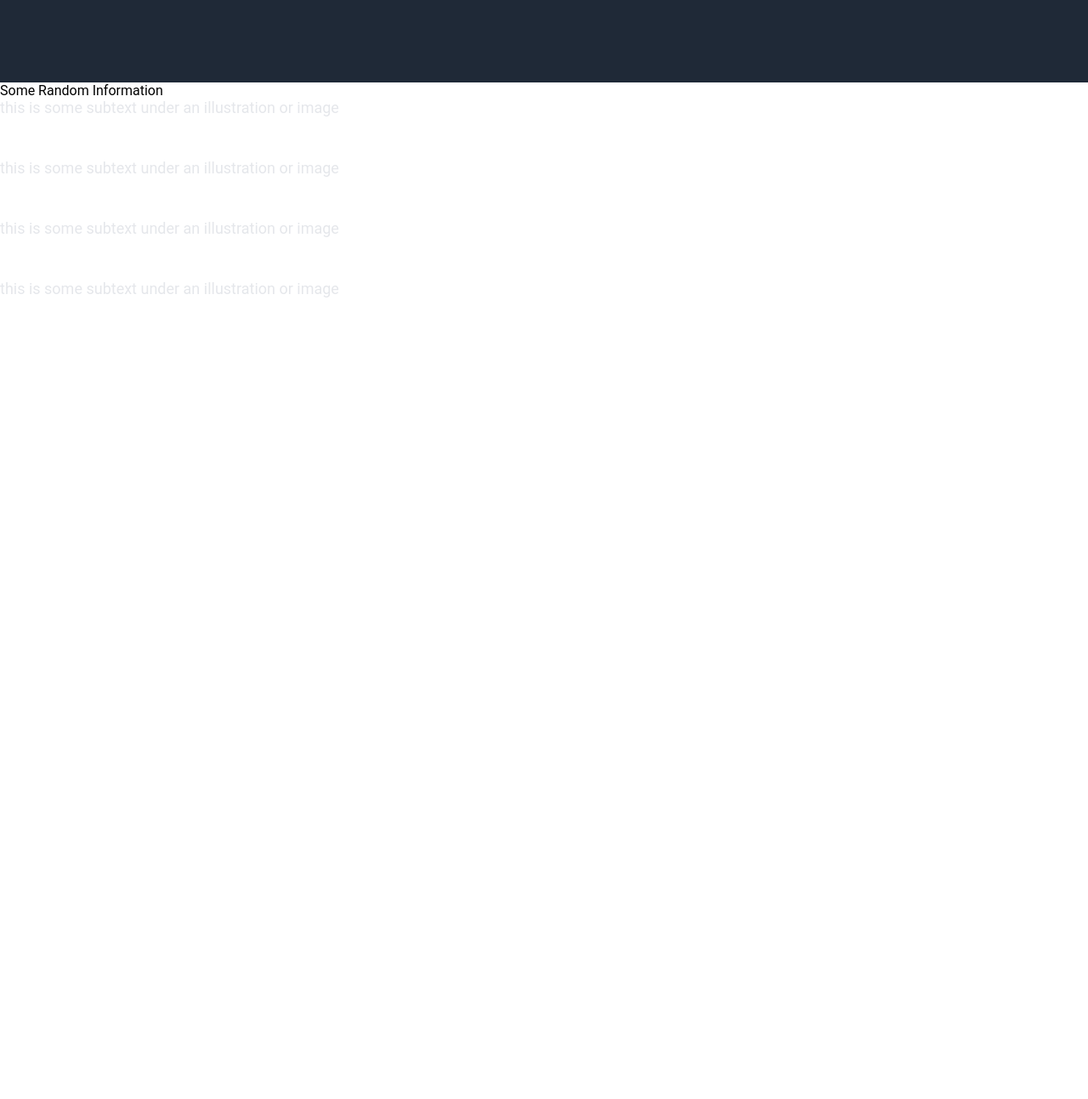
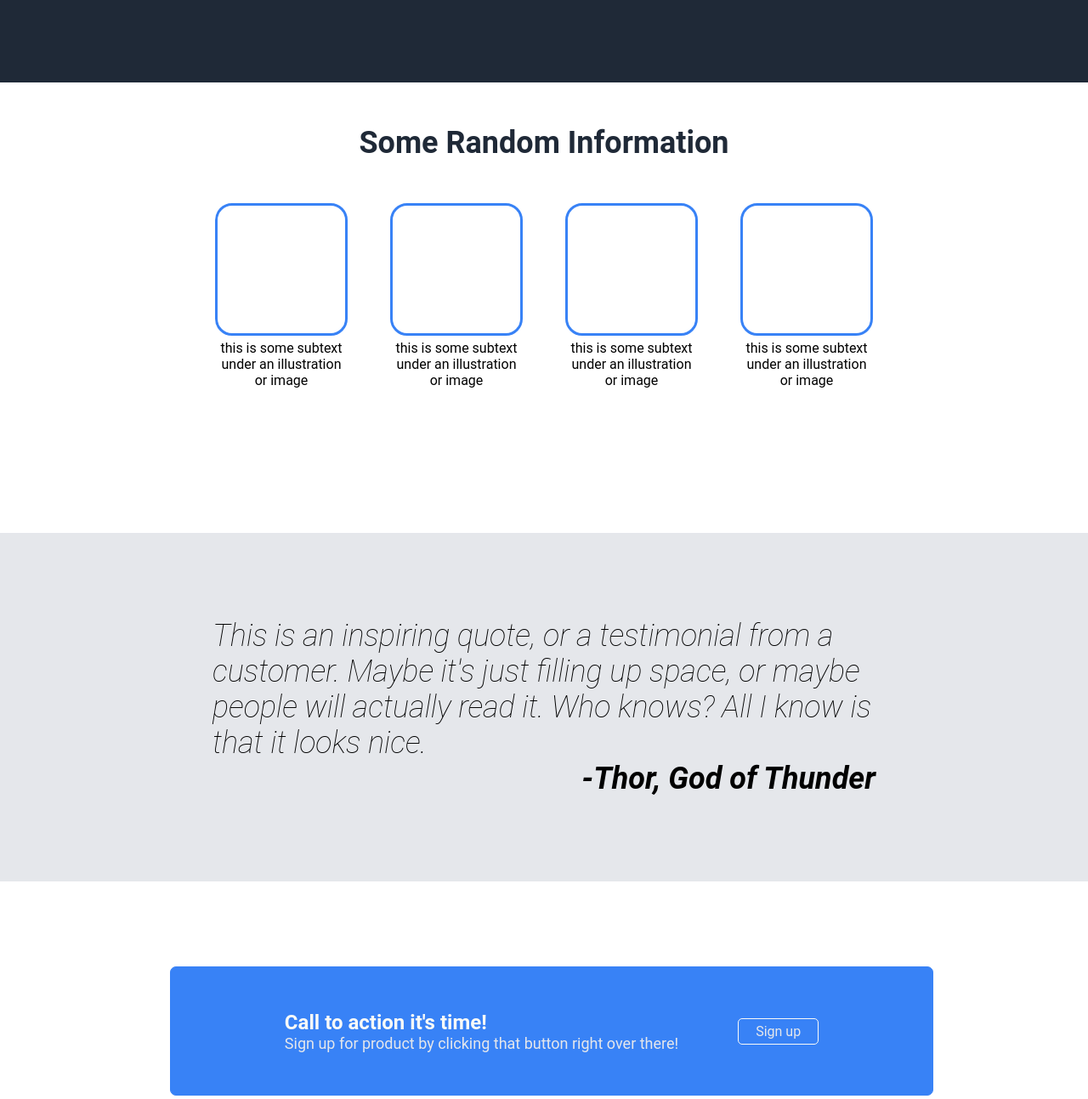
Before and after one commit to abfar481/TheOdinProject-Landing_Page, a plain HTML site: page index.html in a window 1280 px wide. Shown: the part 487-1780 px from the top of the page at 85% size. Before the commit the page ends 887 px from the top, so only its background shows below. Drawn offline with Linux system fonts and the light colour scheme.

Commit message:
adding card,quotes, and action

```diff
--- a/index.html
+++ b/index.html
@@ -41,30 +41,49 @@
     </div>
 
     <!-- Card -->
+
+    <div class="random-text">Some Random Information</div>
     <div class="container">
-        <div class="random-text">Some Random Information</div>
         <div class="card">
-            <div class="box">
-                <div class="text">this is some subtext under an illustration or image</div>
-            </div>
+            <div class="box"></div>
+            <div class="sub-text">this is some subtext under an illustration or image</div>
         </div>
+
         <div class="card">
-            <div class="box">
-                <div class="text">this is some subtext under an illustration or image</div>
-            </div>
+            <div class="box"></div>
+            <div class="sub-text">this is some subtext under an illustration or image</div>
         </div>
+
         <div class="card">
-            <div class="box">
-                <div class="text">this is some subtext under an illustration or image</div>
-            </div>
+            <div class="box"></div>
+            <div class="sub-text">this is some subtext under an illustration or image</div>
         </div>
+
         <div class="card">
-            <div class="box">
-                <div class="text">this is some subtext under an illustration or image</div>
-            </div>
+            <div class="box"></div>
+            <div class="sub-text">this is some subtext under an illustration or image</div>
         </div>
 
     </div>
+
+    <!-- Quotes -->
+    <div class="quotes-container">
+        <div class="quotes">
+            This is an inspiring quote, or a testimonial from a customer. Maybe it's just filling up space, or maybe
+            people will actually read it. Who knows? All I know is that it looks nice.</div>
+        <div class="quotes-sign">-Thor, God of Thunder</div>
+    </div>
 </body>
 
+<!-- Action -->
+<div class="action-container">
+    <div class="action-left">
+        <h3 class="action-header">Call to action it's time!</h3>
+        <p class="action-word">Sign up for product by clicking that button right over there!</p>
+    </div>
+    <div class="action-right">
+        <buttton class="action-button">Sign up</buttton>
+    </div>
+</div>
+
 </html>
--- a/styles.css
+++ b/styles.css
@@ -84,3 +84,105 @@ ul {
     align-items: center;
     border-radius: 10px;
 }
+
+/* Card */
+.random-text {
+    font-size: 36px;
+    font-weight: bolder;
+    color: #1F2937;
+    text-align: center;
+    margin-top: 50px;
+    margin-bottom: 50px;
+}
+
+.container {
+    display: flex;
+    justify-content: center;
+    align-items: center;
+    padding: 20px;
+    padding-top: 0;
+    margin-left: 150px;
+    margin-right: 150px;
+    margin-bottom: 150px;
+    gap: 50px;
+}
+
+.card {
+    display: flex;
+    justify-content: center;
+    align-items: center;
+    flex-direction: column;
+    gap: 5px;
+}
+
+.sub-text {
+    text-align: center;
+    width: 150px;
+}
+
+.box {
+    height: 150px;
+    width: 150px;
+    border: 3px solid #3882F6;
+    border-radius: 20px;
+}
+
+/* Quotes */
+
+.quotes-container {
+    background-color: #E5E7EB;
+    text-align: left;
+    padding: 100px 250px 100px 250px;
+}
+
+.quotes,
+.quotes-sign {
+    font-size: 36px;
+    font-weight: 100;
+    font-style: italic;
+    display: flex;
+    justify-content: center;
+    align-items: center;
+}
+
+.quotes-sign {
+    font-weight: bold;
+    display: flex;
+    justify-content: flex-end;
+}
+
+/* Action */
+.action-container {
+    background-color: #3882F6;
+    width: 70%;
+    height: 150px;
+    display: flex;
+    justify-content: center;
+    align-items: center;
+    gap: 70px;
+    margin: 100px 200px;
+    border: 1px solid #3882F6;
+    border-radius: 7px;
+}
+
+
+.action-header {
+    color: #F9FAF8;
+    font-size: 24px;
+    padding: 0;
+    margin: 0;
+}
+
+.action-word {
+    color: #E5E7EB;
+    font-size: 18px;
+    padding: 0;
+    margin: 0;
+}
+
+.action-button {
+    border: 1px solid #F9FAF8;
+    color: #E5E7EB;
+    padding: 5px 20px;
+    border-radius: 5px;
+}
```
